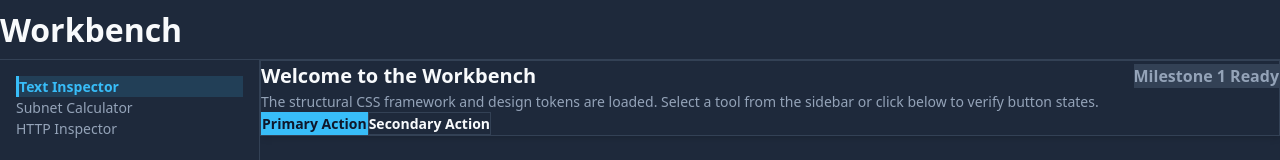
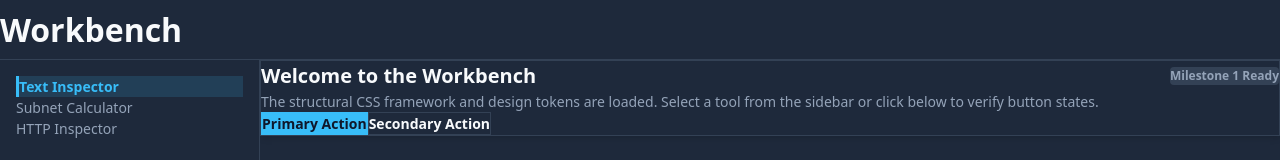
Before and after one commit to clang2619/digital-workshop, a plain HTML site: page index.html in a window 1280 px wide. Shown: the top 160 px of the page. Drawn offline with Linux system fonts and the light colour scheme.

Commit message:
Correcting errors in .badge in syntaxt

```diff
--- a/css/components.css
+++ b/css/components.css
@@ -129,11 +129,11 @@
 
 /* System status and notifications */
 .badge {
-    display: inline-flex
+  display: inline-flex;
   align-items: center;
   padding: var(--space-2xs) var(--space-xs);
-    border-radius: var(--border-radius-sm);
-    font-size: var(--font-size-2xs);
+  border-radius: var(--radius-sm);
+  font-size: var(--font-size-xs);
   font-family: var(--font-mono);
   font-weight: 600;
   color: var(--text-muted);
```
Lines whose indentation alone changed are shown as unchanged.
